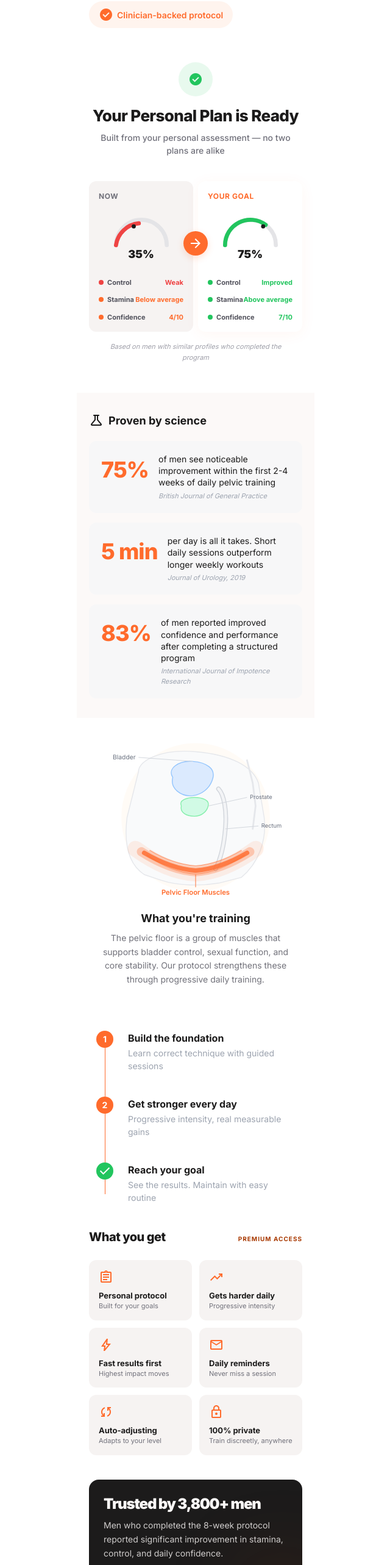
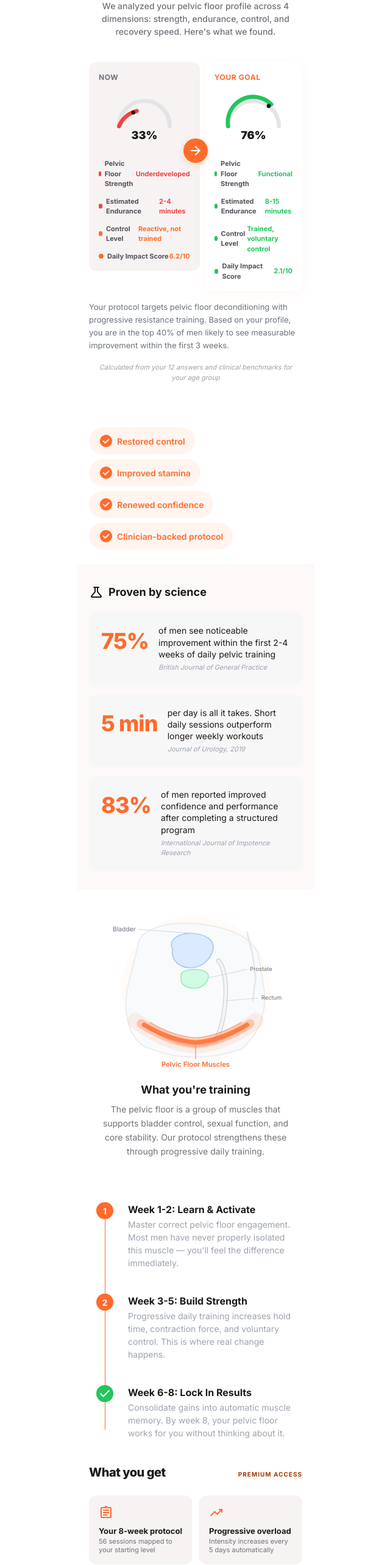
Before and after one commit to mjkunnen/peakcore, a Next.js app: page /results in a window 1280 px wide. Shown: the part 234-2800 px from the top of the page at 61% size, without its empty margins (319-959 px from the left). Built offline with nearby package versions, Linux system fonts and the light colour scheme.

Commit message:
feat: results page copy overhaul - specific metrics, doctor quote, progress annotations

```diff
--- a/src/app/results/page.tsx
+++ b/src/app/results/page.tsx
@@ -79,7 +79,123 @@ export default function ResultsPage() {
       </header>
 
       <main className="max-w-[390px] w-full mx-auto pb-12 overflow-x-hidden">
-        {/* SECTION 1: Your goals pills */}
+
+        {/* Hero Status */}
+        <section className="flex flex-col items-center text-center mb-10 pt-8 px-5">
+          <div className="w-14 h-14 bg-[#22C55E]/10 rounded-full flex items-center justify-center mb-4">
+            <span className="material-symbols-outlined text-[#22C55E] text-4xl" style={{ fontVariationSettings: "'FILL' 1" }}>check_circle</span>
+          </div>
+          <h2 className="text-[26px] leading-tight font-extrabold tracking-tight text-[#1c1b1b] mb-2">
+            Your 8-Week Protocol is Ready
+          </h2>
+          <p className="text-[14px] text-zinc-500 font-medium">
+            We analyzed your pelvic floor profile across 4 dimensions: strength, endurance, control, and recovery speed. Here&apos;s what we found.
+          </p>
+        </section>
+
+        {/* Comparison Section */}
+        <section className="mb-12 px-5">
+          <div className="flex items-start justify-between gap-2 relative">
+            {/* NOW CARD */}
+            <div className="flex-1 bg-[#f6f3f2] rounded-xl p-4 flex flex-col items-center">
+              <span className="text-[12px] font-bold text-zinc-500 tracking-wider uppercase mb-4 self-start">Now</span>
+              <div className="flex flex-col items-center mb-6">
+                <svg viewBox="0 0 120 70" className="w-[100px] h-[60px]">
+                  <path d="M 10 65 A 50 50 0 0 1 110 65" fill="none" stroke="#E4E4E7" strokeWidth="8" strokeLinecap="round"/>
+                  <path d="M 10 65 A 50 50 0 0 1 45 35" fill="none" stroke="#EF4444" strokeWidth="8" strokeLinecap="round"/>
+                  <circle cx="38" cy="38" r="4" fill="#1A1A1A"/>
+                </svg>
+                <span className="text-lg font-black text-[#1c1b1b] -mt-1">33%</span>
+              </div>
+              <div className="w-full space-y-3">
+                <div className="flex items-center justify-between text-[11px] font-bold">
+                  <div className="flex items-center gap-1.5">
+                    <span className="w-2 h-2 rounded-full bg-[#EF4444]"></span>
+                    <span className="text-zinc-600">Pelvic Floor Strength</span>
+                  </div>
+                  <span className="text-[#EF4444]">Underdeveloped</span>
+                </div>
+                <div className="flex items-center justify-between text-[11px] font-bold">
+                  <div className="flex items-center gap-1.5">
+                    <span className="w-2 h-2 rounded-full bg-[#EF4444]"></span>
+                    <span className="text-zinc-600">Estimated Endurance</span>
+                  </div>
+                  <span className="text-[#EF4444]">2-4 minutes</span>
+                </div>
+                <div className="flex items-center justify-between text-[11px] font-bold">
+                  <div className="flex items-center gap-1.5">
+                    <span className="w-2 h-2 rounded-full bg-[#FF6B2C]"></span>
+                    <span className="text-zinc-600">Control Level</span>
+                  </div>
+                  <span className="text-[#FF6B2C]">Reactive, not trained</span>
+                </div>
+                <div className="flex items-center justify-between text-[11px] font-bold">
+                  <div className="flex items-center gap-1.5">
+                    <span className="w-2 h-2 rounded-full bg-[#FF6B2C]"></span>
+                    <span className="text-zinc-600">Daily Impact Score</span>
+                  </div>
+                  <span className="text-[#FF6B2C]">6.2/10</span>
+                </div>
+              </div>
+            </div>
+            {/* ARROW */}
+            <div className="absolute left-1/2 top-1/3" style={{ transform: "translate(-50%, 0)" }}>
+              <div className="bg-[#ff6b2c] text-white w-10 h-10 rounded-full flex items-center justify-center shadow-lg" style={{ boxShadow: "0 4px 12px rgba(255,107,44,0.2)" }}>
+                <span className="material-symbols-outlined font-black">arrow_forward</span>
+              </div>
+            </div>
+            {/* GOAL CARD */}
+            <div className="flex-1 bg-white ring-2 ring-[#ff6b2c] rounded-xl p-4 flex flex-col items-center shadow-xl" style={{ boxShadow: "0 4px 24px rgba(255,107,44,0.05)" }}>
+              <span className="text-[12px] font-bold text-[#ff6b2c] tracking-wider uppercase mb-4 self-start">Your Goal</span>
+              <div className="flex flex-col items-center mb-6">
+                <svg viewBox="0 0 120 70" className="w-[100px] h-[60px]">
+                  <path d="M 10 65 A 50 50 0 0 1 110 65" fill="none" stroke="#E4E4E7" strokeWidth="8" strokeLinecap="round"/>
+                  <path d="M 10 65 A 50 50 0 0 1 95 22" fill="none" stroke="#22C55E" strokeWidth="8" strokeLinecap="round"/>
+                  <circle cx="90" cy="25" r="4" fill="#1A1A1A"/>
+                </svg>
+                <span className="text-lg font-black text-[#1c1b1b] -mt-1">76%</span>
+              </div>
+              <div className="w-full space-y-3">
+                <div className="flex items-center justify-between text-[11px] font-bold">
+                  <div className="flex items-center gap-1.5">
+                    <span className="w-2 h-2 rounded-full bg-[#22C55E]"></span>
+                    <span className="text-zinc-600">Pelvic Floor Strength</span>
+                  </div>
+                  <span className="text-[#22C55E]">Functional</span>
+                </div>
+                <div className="flex items-center justify-between text-[11px] font-bold">
+                  <div className="flex items-center gap-1.5">
+                    <span className="w-2 h-2 rounded-full bg-[#22C55E]"></span>
+                    <span className="text-zinc-600">Estimated Endurance</span>
+                  </div>
+                  <span className="text-[#22C55E]">8-15 minutes</span>
+                </div>
+                <div className="flex items-center justify-between text-[11px] font-bold">
+                  <div className="flex items-center gap-1.5">
+                    <span className="w-2 h-2 rounded-full bg-[#22C55E]"></span>
+                    <span className="text-zinc-600">Control Level</span>
+                  </div>
+                  <span className="text-[#22C55E]">Trained, voluntary control</span>
+                </div>
+                <div className="flex items-center justify-between text-[11px] font-bold">
+                  <div className="flex items-center gap-1.5">
+                    <span className="w-2 h-2 rounded-full bg-[#22C55E]"></span>
+                    <span className="text-zinc-600">Daily Impact Score</span>
+                  </div>
+                  <span className="text-[#22C55E]">2.1/10</span>
+                </div>
+              </div>
+            </div>
+          </div>
+          <p className="text-[13px] text-[#6B7280] mt-4 leading-relaxed">
+            Your protocol targets pelvic floor deconditioning with progressive resistance training. Based on your profile, you are in the top 40% of men likely to see measurable improvement within the first 3 weeks.
+          </p>
+          <p className="mt-4 text-[11px] text-zinc-400 italic text-center leading-relaxed px-4">
+            Calculated from your 12 answers and clinical benchmarks for your age group
+          </p>
+        </section>
+
+        {/* SECTION: Benefit Chips */}
         <section className="px-5 py-6">
           <div className="flex flex-wrap gap-2">
             <span className="flex items-center gap-1.5 px-4 py-2.5 rounded-full bg-[#FFF4EE] text-[#ff6b2c] text-[14px] font-semibold">
@@ -99,106 +215,6 @@ export default function ResultsPage() {
               Clinician-backed protocol
             </span>
           </div>
-        </section>
-
-        {/* ===== FROM stitch/18_result_bottom.html ===== */}
-
-        {/* Hero Status */}
-        <section className="flex flex-col items-center text-center mb-10 pt-8 px-5">
-          <div className="w-14 h-14 bg-[#22C55E]/10 rounded-full flex items-center justify-center mb-4">
-            <span className="material-symbols-outlined text-[#22C55E] text-4xl" style={{ fontVariationSettings: "'FILL' 1" }}>check_circle</span>
-          </div>
-          <h2 className="text-[26px] leading-tight font-extrabold tracking-tight text-[#1c1b1b] mb-2">
-            Your Personal Plan is Ready
-          </h2>
-          <p className="text-[14px] text-zinc-500 font-medium">
-            Built from your personal assessment — no two plans are alike
-          </p>
-        </section>
-
-        {/* Comparison Section */}
-        <section className="mb-12 px-5">
-          <div className="flex items-start justify-between gap-2 relative">
-            {/* NOW CARD */}
-            <div className="flex-1 bg-[#f6f3f2] rounded-xl p-4 flex flex-col items-center">
-              <span className="text-[12px] font-bold text-zinc-500 tracking-wider uppercase mb-4 self-start">Now</span>
-              <div className="flex flex-col items-center mb-6">
-                <svg viewBox="0 0 120 70" className="w-[100px] h-[60px]">
-                  <path d="M 10 65 A 50 50 0 0 1 110 65" fill="none" stroke="#E4E4E7" strokeWidth="8" strokeLinecap="round"/>
-                  <path d="M 10 65 A 50 50 0 0 1 55 22" fill="none" stroke="#EF4444" strokeWidth="8" strokeLinecap="round"/>
-                  <circle cx="45" cy="28" r="4" fill="#1A1A1A"/>
-                </svg>
-                <span className="text-lg font-black text-[#1c1b1b] -mt-1">35%</span>
-              </div>
-              <div className="w-full space-y-3">
-                <div className="flex items-center justify-between text-[11px] font-bold">
-                  <div className="flex items-center gap-1.5">
-                    <span className="w-2 h-2 rounded-full bg-[#EF4444]"></span>
-                    <span className="text-zinc-600">Control</span>
-                  </div>
-                  <span className="text-[#EF4444]">Weak</span>
-                </div>
-                <div className="flex items-center justify-between text-[11px] font-bold">
-                  <div className="flex items-center gap-1.5">
-                    <span className="w-2 h-2 rounded-full bg-[#FF6B2C]"></span>
-                    <span className="text-zinc-600">Stamina</span>
-                  </div>
-                  <span className="text-[#FF6B2C]">Below average</span>
-                </div>
-                <div className="flex items-center justify-between text-[11px] font-bold">
-                  <div className="flex items-center gap-1.5">
-                    <span className="w-2 h-2 rounded-full bg-[#FF6B2C]"></span>
-                    <span className="text-zinc-600">Confidence</span>
-                  </div>
-                  <span className="text-[#FF6B2C]">4/10</span>
-                </div>
-              </div>
-            </div>
-            {/* ARROW */}
-            <div className="absolute left-1/2 top-1/3" style={{ transform: "translate(-50%, 0)" }}>
-              <div className="bg-[#ff6b2c] text-white w-10 h-10 rounded-full flex items-center justify-center shadow-lg" style={{ boxShadow: "0 4px 12px rgba(255,107,44,0.2)" }}>
-                <span className="material-symbols-outlined font-black">arrow_forward</span>
-              </div>
-            </div>
-            {/* GOAL CARD */}
-            <div className="flex-1 bg-white ring-2 ring-[#ff6b2c] rounded-xl p-4 flex flex-col items-center shadow-xl" style={{ boxShadow: "0 4px 24px rgba(255,107,44,0.05)" }}>
-              <span className="text-[12px] font-bold text-[#ff6b2c] tracking-wider uppercase mb-4 self-start">Your Goal</span>
-              <div className="flex flex-col items-center mb-6">
-                <svg viewBox="0 0 120 70" className="w-[100px] h-[60px]">
-                  <path d="M 10 65 A 50 50 0 0 1 110 65" fill="none" stroke="#E4E4E7" strokeWidth="8" strokeLinecap="round"/>
-                  <path d="M 10 65 A 50 50 0 0 1 90 25" fill="none" stroke="#22C55E" strokeWidth="8" strokeLinecap="round"/>
-                  <circle cx="85" cy="28" r="4" fill="#1A1A1A"/>
-                </svg>
-                <span className="text-lg font-black text-[#1c1b1b] -mt-1">75%</span>
-              </div>
-              <div className="w-full space-y-3">
-                <div className="flex items-center justify-between text-[11px] font-bold">
-                  <div className="flex items-center gap-1.5">
-                    <span className="w-2 h-2 rounded-full bg-[#22C55E]"></span>
-                    <span className="text-zinc-600">Control</span>
-                  </div>
-                  <span className="text-[#22C55E]">Improved</span>
-                </div>
-                <div className="flex items-center justify-between text-[11px] font-bold">
-                  <div className="flex items-center gap-1.5">
-                    <span className="w-2 h-2 rounded-full bg-[#22C55E]"></span>
-                    <span className="text-zinc-600">Stamina</span>
-                  </div>
-                  <span className="text-[#22C55E]">Above average</span>
-                </div>
-                <div className="flex items-center justify-between text-[11px] font-bold">
-                  <div className="flex items-center gap-1.5">
-                    <span className="w-2 h-2 rounded-full bg-[#22C55E]"></span>
-                    <span className="text-zinc-600">Confidence</span>
-                  </div>
-                  <span className="text-[#22C55E]">7/10</span>
-                </div>
-              </div>
-            </div>
-          </div>
-          <p className="mt-4 text-[11px] text-zinc-400 italic text-center leading-relaxed px-4">
-            Based on men with similar profiles who completed the program
-          </p>
         </section>
 
         {/* SECTION: Proven by science */}
@@ -294,15 +310,15 @@ export default function ResultsPage() {
             <div className="relative flex items-start gap-6">
               <div className="z-10 w-7 h-7 flex-shrink-0 flex items-center justify-center bg-[#ff6b2c] text-white text-[14px] font-bold rounded-full">1</div>
               <div className="flex flex-col gap-0.5">
-                <h3 className="text-[16px] font-bold text-[#1c1b1b]">Build the foundation</h3>
-                <p className="text-[14px] text-[#9CA3AF]">Learn correct technique with guided sessions</p>
+                <h3 className="text-[16px] font-bold text-[#1c1b1b]">Week 1-2: Learn &amp; Activate</h3>
+                <p className="text-[14px] text-[#9CA3AF]">Master correct pelvic floor engagement. Most men have never properly isolated this muscle — you&apos;ll feel the difference immediately.</p>
               </div>
             </div>
             <div className="relative flex items-start gap-6">
               <div className="z-10 w-7 h-7 flex-shrink-0 flex items-center justify-center bg-[#ff6b2c] text-white text-[14px] font-bold rounded-full">2</div>
               <div className="flex flex-col gap-0.5">
-                <h3 className="text-[16px] font-bold text-[#1c1b1b]">Get stronger every day</h3>
-                <p className="text-[14px] text-[#9CA3AF]">Progressive intensity, real measurable gains</p>
+                <h3 className="text-[16px] font-bold text-[#1c1b1b]">Week 3-5: Build Strength</h3>
+                <p className="text-[14px] text-[#9CA3AF]">Progressive daily training increases hold time, contraction force, and voluntary control. This is where real change happens.</p>
               </div>
             </div>
             <div className="relative flex items-start gap-6">
@@ -310,8 +326,8 @@ export default function ResultsPage() {
                 <span className="material-symbols-outlined text-[18px]">check</span>
               </div>
               <div className="flex flex-col gap-0.5">
-                <h3 className="text-[16px] font-bold text-[#1c1b1b]">Reach your goal</h3>
-                <p className="text-[14px] text-[#9CA3AF]">See the results. Maintain with easy routine</p>
+                <h3 className="text-[16px] font-bold text-[#1c1b1b]">Week 6-8: Lock In Results</h3>
+                <p className="text-[14px] text-[#9CA3AF]">Consolidate gains into automatic muscle memory. By week 8, your pelvic floor works for you without thinking about it.</p>
               </div>
             </div>
           </div>
@@ -328,40 +344,40 @@ export default function ResultsPage() {
             <div className="bg-[#f6f3f2] p-4 rounded-xl flex flex-col gap-3 active:scale-95 transition-transform">
               <span className="material-symbols-outlined text-[#ff6b2c] text-2xl">assignment</span>
               <div>
-                <p className="text-[13px] font-bold leading-none mb-1 text-[#1c1b1b]">Personal protocol</p>
-                <p className="text-[11px] text-zinc-500 leading-tight">Built for your goals</p>
+                <p className="text-[13px] font-bold leading-none mb-1 text-[#1c1b1b]">Your 8-week protocol</p>
+                <p className="text-[11px] text-zinc-500 leading-tight">56 sessions mapped to your starting level</p>
               </div>
             </div>
             {/* Card 2 */}
             <div className="bg-[#f6f3f2] p-4 rounded-xl flex flex-col gap-3 active:scale-95 transition-transform">
               <span className="material-symbols-outlined text-[#ff6b2c] text-2xl">trending_up</span>
               <div>
-                <p className="text-[13px] font-bold leading-none mb-1 text-[#1c1b1b]">Gets harder daily</p>
-                <p className="text-[11px] text-zinc-500 leading-tight">Progressive intensity</p>
+                <p className="text-[13px] font-bold leading-none mb-1 text-[#1c1b1b]">Progressive overload</p>
+                <p className="text-[11px] text-zinc-500 leading-tight">Intensity increases every 5 days automatically</p>
               </div>
             </div>
             {/* Card 3 */}
             <div className="bg-[#f6f3f2] p-4 rounded-xl flex flex-col gap-3 active:scale-95 transition-transform">
               <span className="material-symbols-outlined text-[#ff6b2c] text-2xl">bolt</span>
               <div>
-                <p className="text-[13px] font-bold leading-none mb-1 text-[#1c1b1b]">Fast results first</p>
-                <p className="text-[11px] text-zinc-500 leading-tight">Highest impact moves</p>
+                <p className="text-[13px] font-bold leading-none mb-1 text-[#1c1b1b]">Quick-win exercises first</p>
+                <p className="text-[11px] text-zinc-500 leading-tight">Designed so you feel change within week 1</p>
               </div>
             </div>
             {/* Card 4 */}
             <div className="bg-[#f6f3f2] p-4 rounded-xl flex flex-col gap-3 active:scale-95 transition-transform">
               <span className="material-symbols-outlined text-[#ff6b2c] text-2xl">mail</span>
               <div>
-                <p className="text-[13px] font-bold leading-none mb-1 text-[#1c1b1b]">Daily reminders</p>
-                <p className="text-[11px] text-zinc-500 leading-tight">Never miss a session</p>
+                <p className="text-[13px] font-bold leading-none mb-1 text-[#1c1b1b]">Daily email coaching</p>
+                <p className="text-[11px] text-zinc-500 leading-tight">Exercise of the day + technique tips + progress check</p>
               </div>
             </div>
             {/* Card 5 */}
             <div className="bg-[#f6f3f2] p-4 rounded-xl flex flex-col gap-3 active:scale-95 transition-transform">
               <span className="material-symbols-outlined text-[#ff6b2c] text-2xl">sync</span>
               <div>
-                <p className="text-[13px] font-bold leading-none mb-1 text-[#1c1b1b]">Auto-adjusting</p>
-                <p className="text-[11px] text-zinc-500 leading-tight">Adapts to your level</p>
+                <p className="text-[13px] font-bold leading-none mb-1 text-[#1c1b1b]">Adaptive difficulty</p>
+                <p className="text-[11px] text-zinc-500 leading-tight">Adjusts based on your reported improvements</p>
               </div>
             </div>
             {/* Card 6 */}
@@ -369,7 +385,7 @@ export default function ResultsPage() {
               <span className="material-symbols-outlined text-[#ff6b2c] text-2xl">lock</span>
               <div>
                 <p className="text-[13px] font-bold leading-none mb-1 text-[#1c1b1b]">100% private</p>
-                <p className="text-[11px] text-zinc-500 leading-tight">Train discreetly, anywhere</p>
+                <p className="text-[11px] text-zinc-500 leading-tight">Train discreetly, anywhere — no app download needed</p>
               </div>
             </div>
           </div>
@@ -378,8 +394,8 @@ export default function ResultsPage() {
         {/* Dynamic Content Callout */}
         <section className="bg-[#1c1b1b] text-[#fcf9f8] rounded-2xl p-6 mb-8 relative overflow-hidden mx-5">
           <div className="relative z-10">
-            <h4 className="text-2xl font-black tracking-tighter mb-2">Trusted by 3,800+ men</h4>
-            <p className="text-sm opacity-80 leading-relaxed mb-6">Men who completed the 8-week protocol reported significant improvement in stamina, control, and daily confidence.</p>
+            <h4 className="text-2xl font-black tracking-tighter mb-2">Trusted by 3,847 men since launch</h4>
+            <p className="text-sm opacity-80 leading-relaxed mb-6">Average reported improvement after 8 weeks: 2.4x longer endurance, 73% better control, and a confidence increase from 4.1 to 7.3 out of 10.</p>
             <button className="w-full bg-[#ff6b2c] text-white py-4 rounded-xl font-bold uppercase tracking-widest text-sm active:scale-95 transition-transform">
               Get My Plan Now
             </button>
@@ -394,7 +410,7 @@ export default function ResultsPage() {
             {/* eslint-disable-next-line @next/next/no-img-element */}
             <img src="https://images.unsplash.com/photo-1612349317150-e413f6a5b16d?w=80&h=80&fit=crop&crop=face" alt="Board-certified urologist" className="rounded-full w-[80px] h-[80px] object-cover mx-auto mb-4" />
             <blockquote className="text-[15px] text-[#1A1A1A] leading-relaxed mb-3 px-4 italic">
-              &ldquo;Pelvic floor training is the standard of care for men experiencing reduced control. A structured program like this is exactly what I recommend to my patients.&rdquo;
+              &ldquo;I prescribe pelvic floor exercises to patients daily — it&apos;s first-line treatment for both urinary and sexual function. The challenge is compliance. A structured program with daily guidance solves the biggest problem: most men quit after 3 days because they don&apos;t know if they&apos;re doing it right.&rdquo;
             </blockquote>
             <p className="text-[13px] text-[#71717A] font-semibold mb-4">— Board-Certified Urologist</p>
             <div className="inline-flex items-center gap-1.5 bg-white px-4 py-2 rounded-full border border-[#E4E4E7]">
@@ -441,6 +457,15 @@ export default function ResultsPage() {
               {/* Y axis label */}
               <text x="5" y="15" fontSize="8" fill="#9CA3AF">Strong</text>
               <text x="5" y="95" fontSize="8" fill="#9CA3AF">Weak</text>
+              {/* Annotation lines */}
+              <line x1="88" y1="15" x2="88" y2="100" stroke="#FF6B2C" strokeWidth="1" strokeDasharray="3,3" opacity="0.4"/>
+              <line x1="164" y1="15" x2="164" y2="100" stroke="#FF6B2C" strokeWidth="1" strokeDasharray="3,3" opacity="0.4"/>
+              <line x1="300" y1="15" x2="300" y2="100" stroke="#22C55E" strokeWidth="1" strokeDasharray="3,3" opacity="0.4"/>
+              {/* Annotation labels */}
+              <text x="50" y="8" fontSize="7" fill="#9CA3AF">Starting point</text>
+              <text x="70" y="8" fontSize="7" fill="#FF6B2C">First changes</text>
+              <text x="140" y="8" fontSize="7" fill="#FF6B2C">Measurable improvement</text>
+              <text x="275" y="8" fontSize="7" fill="#22C55E">Complete</text>
             </svg>
           </div>
         </section>
```
